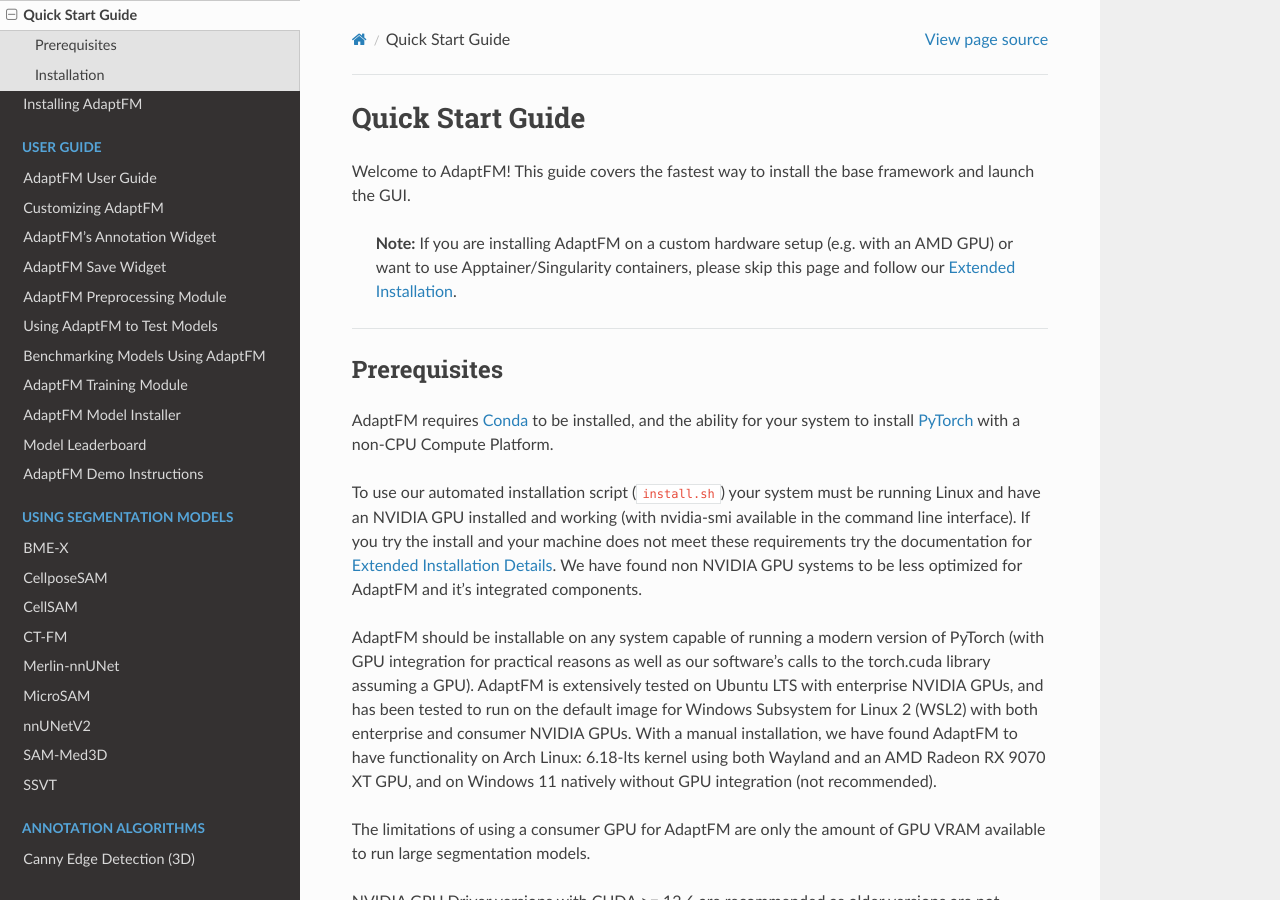
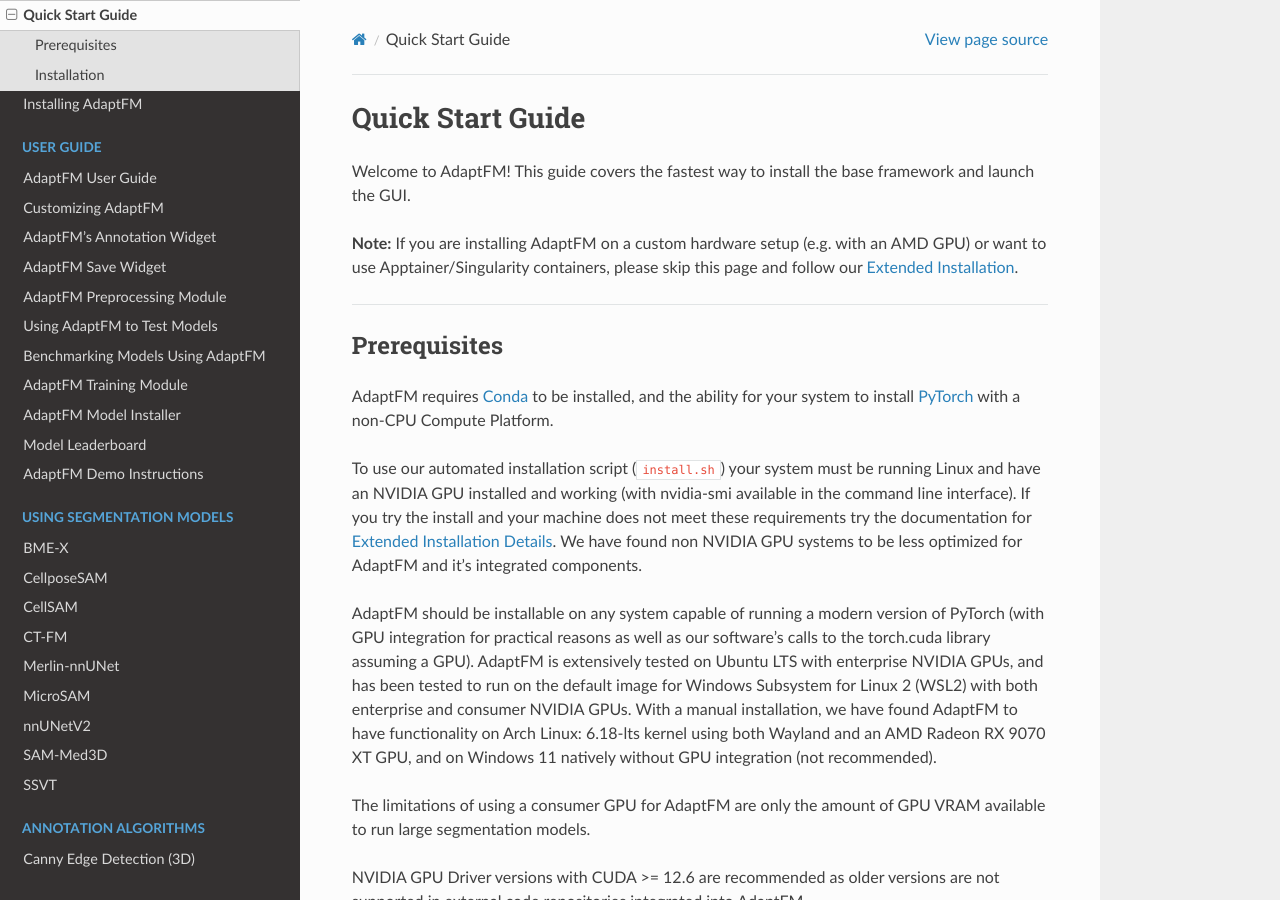
Before and after one commit to Zhao-Lab-UW-DHO/AdaptFM, a Sphinx documentation site: the page built from docs/getting-started/quick-start.md, in a window 1280 px wide and 900 px high. Built offline with Sphinx 7.4.7 and the Read the Docs theme 3.1.0, drawn with Linux system fonts in a browser that asks for light colours.

```diff
--- a/docs/getting-started/quick-start.md
+++ b/docs/getting-started/quick-start.md
@@ -2,7 +2,7 @@
 
 Welcome to AdaptFM! This guide covers the fastest way to install the base framework and launch the GUI.
 
-> **Note:** If you are installing AdaptFM on a custom hardware setup (e.g. with an AMD GPU) or want to use Apptainer/Singularity containers, please skip this page and follow our [Extended Installation](install-details.md).
+**Note:** If you are installing AdaptFM on a custom hardware setup (e.g. with an AMD GPU) or want to use Apptainer/Singularity containers, please skip this page and follow our [Extended Installation](install-details.md).
 
 ---
 
```
